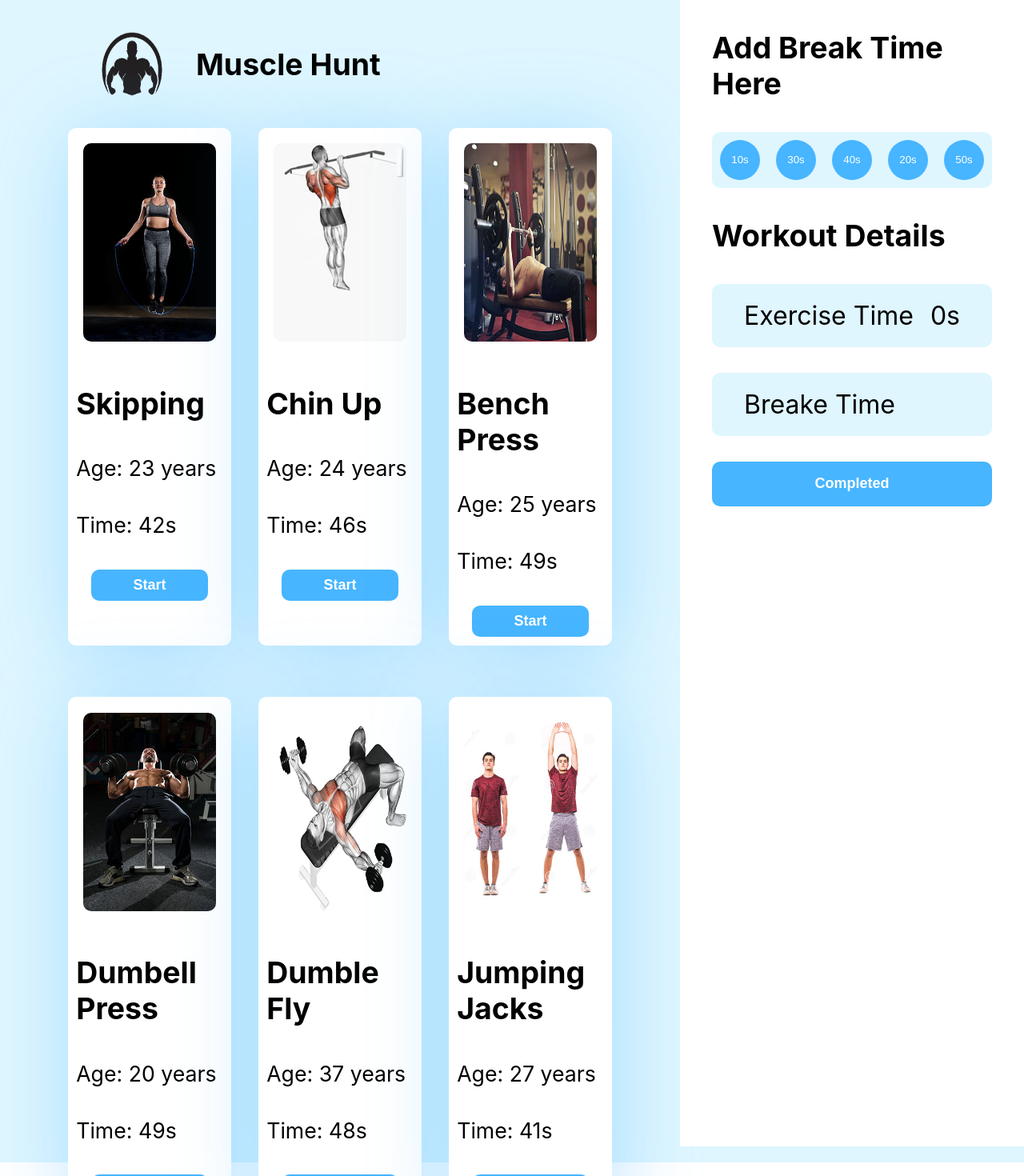
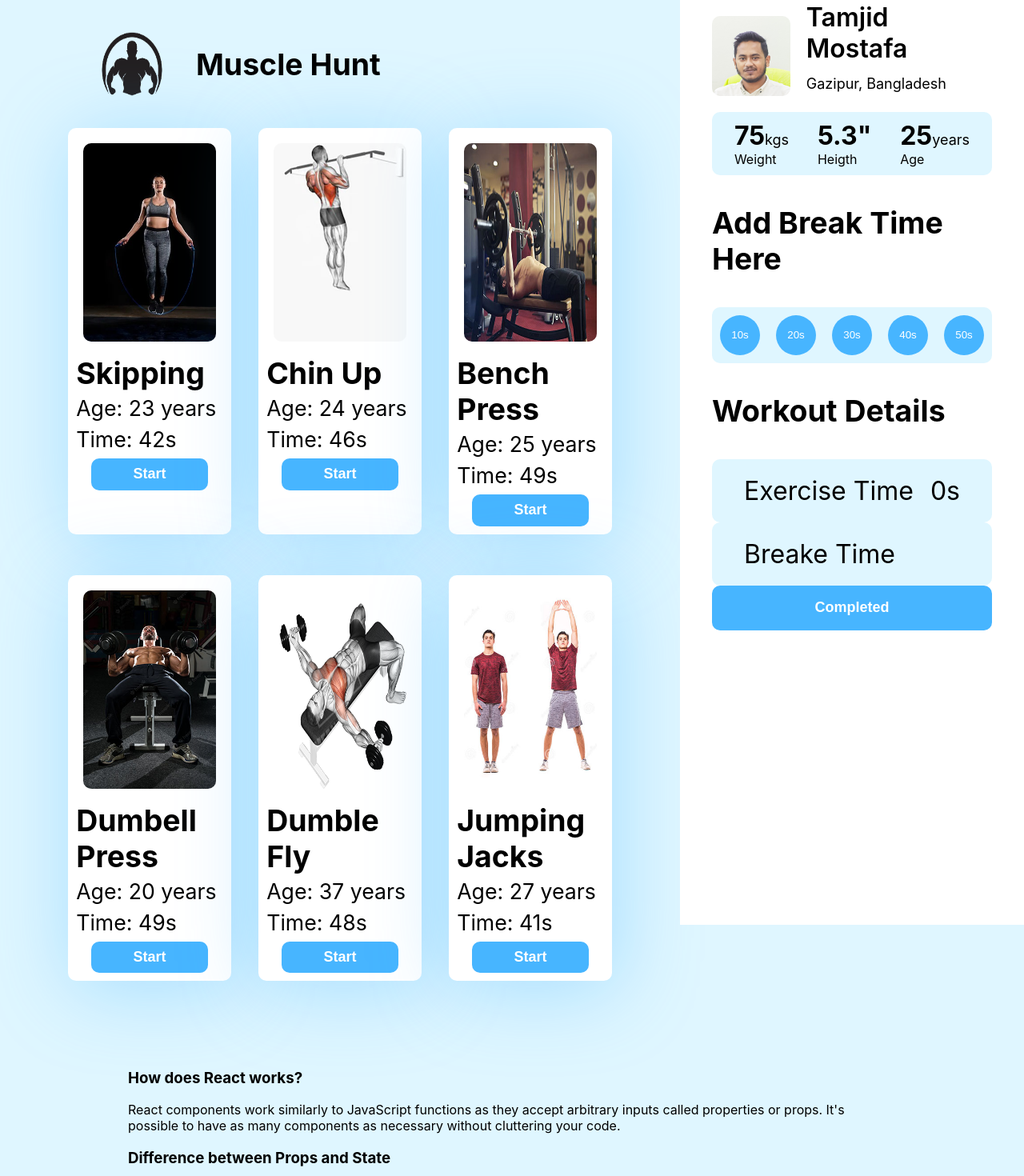
Before and after one commit to Tamjid-Mostafa/Muscle-Hunt, a React (Create React App) app: page / in a window 1280 px wide. Shown: the top 1470 px of the page at 80% size. Built offline with nearby package versions, Linux system fonts and the light colour scheme.

Commit message:
added blog component and added localstorage setItem and getItem

```diff
--- a/package.json
+++ b/package.json
@@ -11,6 +11,7 @@
     "react-bootstrap": "^2.5.0",
     "react-dom": "^18.2.0",
     "react-scripts": "5.0.1",
+    "react-toastify": "^9.0.8",
     "web-vitals": "^2.1.4"
   },
   "scripts": {
--- a/src/App.js
+++ b/src/App.js
@@ -1,12 +1,13 @@
 import './App.css';
 import Activity from './components/Activity/Activity';
+import Blog from './components/Blog/Blog';
 
 function App() {
 
   return (
     <div className='app'>
       <Activity></Activity>
-
+      <Blog></Blog>
     </div>
   );
 }
--- a/src/components/Activity/Activity.css
+++ b/src/components/Activity/Activity.css
@@ -3,6 +3,7 @@
     display: grid;
     grid-template-columns: 10fr 2fr;
     font-size: 2rem;
+    margin-bottom: 10rem;
 }
 .workout-list{
     margin: 0 10%;
--- a/src/components/Activity/Activity.js
+++ b/src/components/Activity/Activity.js
@@ -16,7 +16,7 @@ const Activity = () => {
   }, []);
 
   const handleAddTime = (workout) => {
-      console.log(workout);
+      // console.log(workout);
       const newTimer = [...dashboard, workout];
       setDashboard(newTimer);
 
@@ -41,7 +41,11 @@ const Activity = () => {
         </div>
       </div>
       <div className="dashboard">
-        <Dashboard dashboard={dashboard}></Dashboard>
+        <Dashboard
+        key = {workouts.id}
+        dashboard={dashboard}
+
+        ></Dashboard>
       </div>
     </div>
   );
--- /dev/null
+++ b/src/components/Blog/Blog.css
@@ -0,0 +1,3 @@
+.blog{
+    margin: 0 10rem;
+}
--- /dev/null
+++ b/src/components/Blog/Blog.js
@@ -0,0 +1,28 @@
+import React from "react";
+import './Blog.css';
+const Blog = () => {
+  return (
+    <div className="blog">
+      <h3>How does React works?</h3>
+      <p>
+        React components work similarly to JavaScript functions as they accept
+        arbitrary inputs called properties or props. It's possible to have as
+        many components as necessary without cluttering your code.
+      </p>
+      <h3>Difference between Props and State</h3>
+      <p>
+        Props are used to pass data from one component to another. The state is
+        a local data storage that is local to the component only and cannot be
+        passed to other components.
+      </p>
+      <h3>How does React works?</h3>
+      <p>
+        React components work similarly to JavaScript functions as they accept
+        arbitrary inputs called properties or props. It's possible to have as
+        many components as necessary without cluttering your code.
+      </p>
+    </div>
+  );
+};
+
+export default Blog;
--- a/src/components/Dashboard/Dashboard.js
+++ b/src/components/Dashboard/Dashboard.js
@@ -1,30 +1,74 @@
-import React, { useState } from "react";
+import { ToastContainer, toast } from "react-toastify";
+import "react-toastify/dist/ReactToastify.css";
+import React, { useEffect, useState } from "react";
+import Profile from "../Profile/Profile";
 import "./Dashboard.css";
 
 const Dashboard = (props) => {
   const { dashboard } = props;
   const [breakTime, setBreakTime] = useState([]);
 
+  const handleBreakeTime = (timer) => {
+    localStorage.setItem("Timer", timer);
+    setBreakTime(timer);
+  };
 
-  const handleBreakeTime = (e) => {
+  const get = localStorage.getItem("Timer");
 
-      const breakTime = e.target.innerText;
-      setBreakTime(breakTime);
-  }
+  useEffect(() => {
+    if (get) {
+      setBreakTime(get);
+    }
+  }, [get]);
+
+  const toast = () => {
+    toast("Okay");
+  };
 
   let total = 0;
-  for(const workout of dashboard){
-      total = total + workout.time;
+  for (const workout of dashboard) {
+    total = total + workout.time;
   }
   return (
     <div className="dashboard">
+      <Profile></Profile>
       <h3>Add Break Time Here</h3>
       <div className="btn-time">
-        <button onClick={(e) => {handleBreakeTime(e)}}>10s</button>
-        <button onClick={(e) => {handleBreakeTime(e)}}>30s</button>
-        <button onClick={(e) => {handleBreakeTime(e)}}>40s</button>
-        <button onClick={(e) => {handleBreakeTime(e)}}>20s</button>
-        <button onClick={(e) => {handleBreakeTime(e)}}>50s</button>
+        <button
+          onClick={() => {
+            handleBreakeTime(10);
+          }}
+        >
+          10s
+        </button>
+        <button
+          onClick={() => {
+            handleBreakeTime(20);
+          }}
+        >
+          20s
+        </button>
+        <button
+          onClick={() => {
+            handleBreakeTime(30);
+          }}
+        >
+          30s
+        </button>
+        <button
+          onClick={() => {
+            handleBreakeTime(40);
+          }}
+        >
+          40s
+        </button>
+        <button
+          onClick={() => {
+            handleBreakeTime(50);
+          }}
+        >
+          50s
+        </button>
       </div>
       <div className="exercise-details">
         <h3>Workout Details</h3>
@@ -35,10 +79,25 @@ const Dashboard = (props) => {
           </p>
           <p>
             <span>Breake Time</span>
-            <span>{breakTime}</span>
+            <span>{get}</span>
           </p>
         </div>
-        <button className="btn-completed">Completed</button>
+        <div>
+          <button onClick={toast} className="btn-completed">
+            Completed
+          </button>
+          <ToastContainer
+            position="top-center"
+            autoClose={5000}
+            hideProgressBar={false}
+            newestOnTop={false}
+            closeOnClick
+            rtl={false}
+            pauseOnFocusLoss
+            draggable
+            pauseOnHover
+          />
+        </div>
       </div>
     </div>
   );
--- a/src/components/Gym/Gym.css
+++ b/src/components/Gym/Gym.css
@@ -10,6 +10,12 @@
     width: 90%;
     border-radius: 10px;
     margin: 5%;
+}
+.card p{
+    margin: 0;
+}
+.card h3{
+    margin: 0;
 }
 .btn{
     color: #fff;
--- /dev/null
+++ b/src/components/Profile/Profile.css
@@ -0,0 +1,43 @@
+.profile{
+    display: flex;
+    align-items: center;
+}
+.profile img{
+    width: 100px;
+    height: 100px;
+    border-radius: 10px;
+    margin-right: 20px;
+    margin-top: 20px;
+}
+.profile p{
+    font-weight: 600;
+}
+.user-name-location small{
+    font-weight: 400;
+    font-size: large;
+}
+.user-name-location p{
+    font-weight: 600;
+    margin: 0;
+}
+.profile-stats{
+    display: flex;
+    align-items: center;
+    justify-content: space-around;
+    background-color: #DFF6FF;
+    padding: 10px;
+    border-radius: 10px;
+    margin-top: 20px;
+}
+.profile-stats h3,p{
+    margin: 0;
+    font-size: 1em;
+}
+.profile-stats p{
+    margin: 0;
+    font-size: .5em;
+}
+.profile-stats small{
+    font-weight: 400;
+    font-size: large;
+}
--- /dev/null
+++ b/src/components/Profile/Profile.js
@@ -0,0 +1,41 @@
+import profilePhoto from "../../profile.png";
+import "./Profile.css";
+import React from "react";
+
+const Profile = () => {
+  return (
+    <div>
+      <div className="profile">
+        <img src={profilePhoto} alt="" />
+        <div className="user-name-location">
+          <p>Tamjid Mostafa</p>
+          <p>
+            <small>Gazipur, Bangladesh</small>
+          </p>
+        </div>
+      </div>
+      <div className="profile-stats">
+        <div>
+          <h3>
+            75<small>kgs</small>
+          </h3>
+          <p>Weight</p>
+        </div>
+        <div>
+          <h3>
+            5.3"<small></small>
+          </h3>
+          <p>Heigth</p>
+        </div>
+        <div>
+          <h3>
+            25<small>years</small>
+          </h3>
+          <p>Age</p>
+        </div>
+      </div>
+    </div>
+  );
+};
+
+export default Profile;
--- a/src/index.js
+++ b/src/index.js
@@ -6,9 +6,9 @@ import reportWebVitals from './reportWebVitals';
 
 const root = ReactDOM.createRoot(document.getElementById('root'));
 root.render(
-  <React.StrictMode>
+  // <React.StrictMode>
     <App />
-  </React.StrictMode>
+  // </React.StrictMode>
 );
 
 // If you want to start measuring performance in your app, pass a function
```
Also changed, not shown: public/manifest.json, src/profile.png (added), 1 other file (tests, documents, lock files or other folders).
